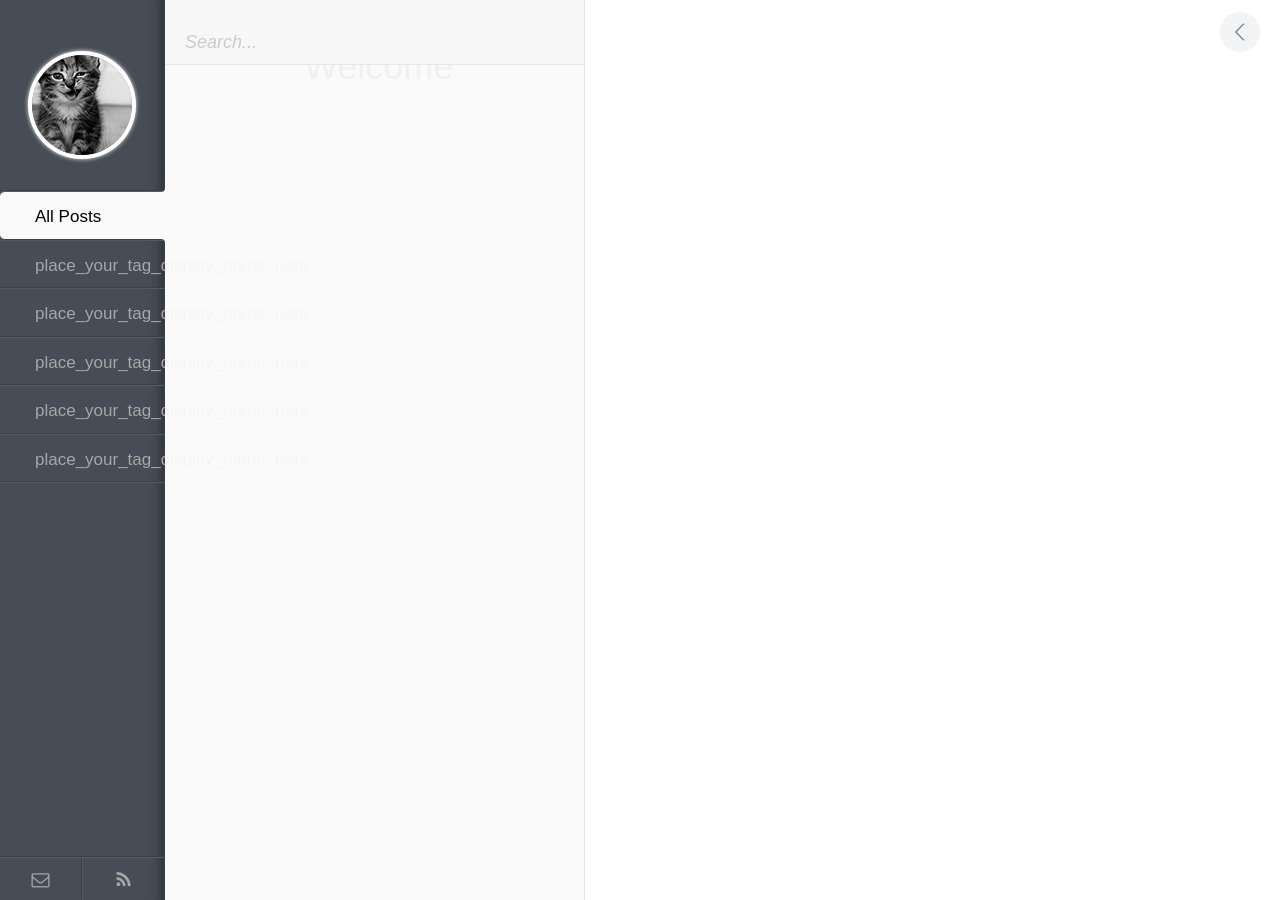
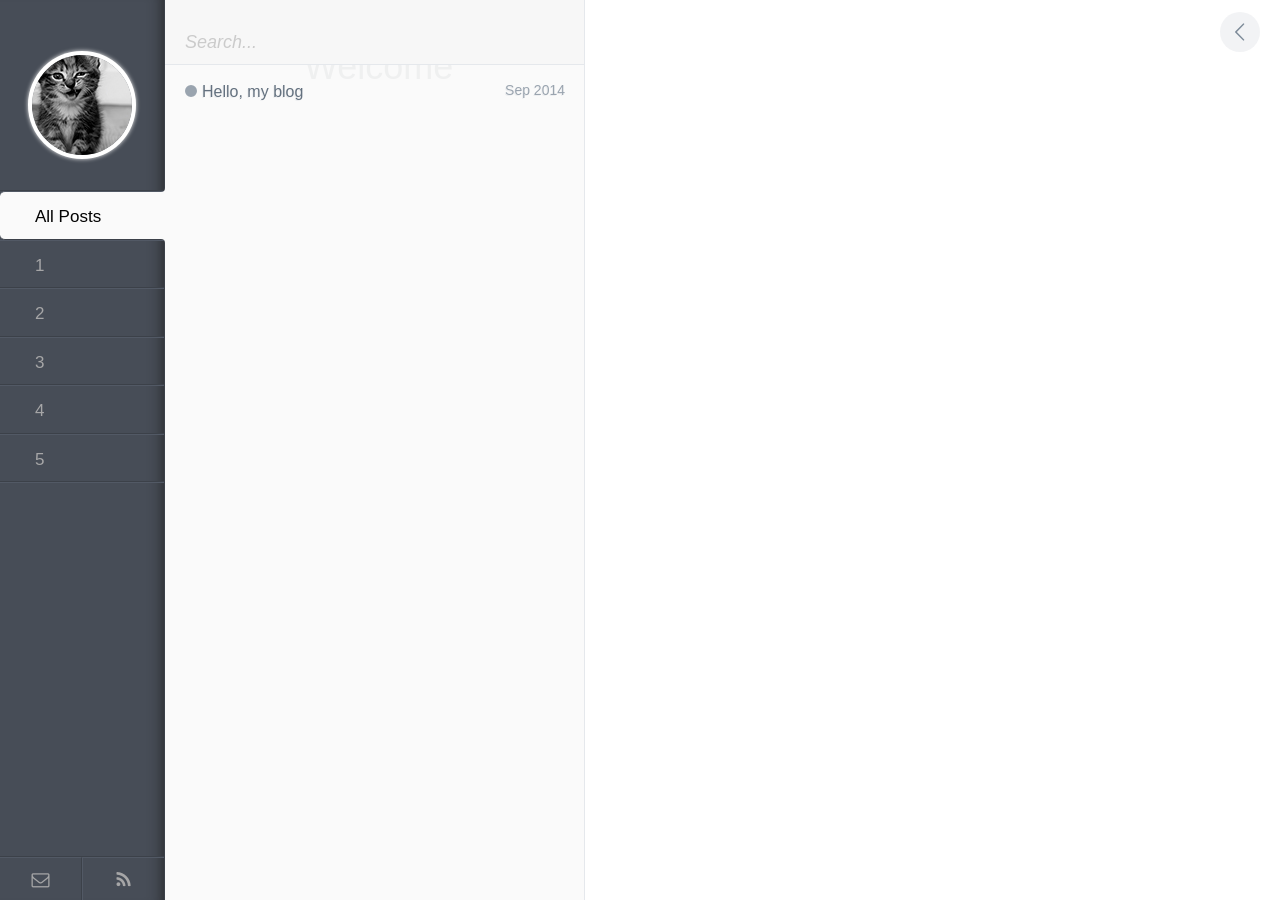
Before and after one commit to iHamsterball/ihamsterball.github.io, a Jekyll site: the page built from index.html, in a window 1280 px wide. Built offline with Jekyll 4.4.1, drawn with Linux system fonts in a browser that asks for light colours.

Commit message:
Almost Done

```diff
--- a/_config.yml
+++ b/_config.yml
@@ -1 +1,3 @@
+baseurl: /
 pygments: true
+encode: UTF-8
--- a/_layouts/index.html
+++ b/_layouts/index.html
@@ -8,6 +8,7 @@
     <title>{{ page.title }}</title>
     <meta name="description" content="">
 
+    <link rel="icon" href="/assets/icon/148.ico">
     <link rel="stylesheet" type="text/css" href="/assets/css/style.css">
   </head>
   <body>
@@ -17,15 +18,15 @@
 
         <ul id="tags__ul">
           <li id="js-label1" class="tags__li tags-btn active">All Posts</li>
-          <li id="js-label2" class="tags__li tags-btn">place_your_tag_display_name_here</li>
-          <li id="js-label3" class="tags__li tags-btn">place_your_tag_display_name_here</li>
-          <li id="js-label4" class="tags__li tags-btn">place_your_tag_display_name_here</li>
-          <li id="js-label5" class="tags__li tags-btn">place_your_tag_display_name_here</li>
-          <li id="js-label6" class="tags__li tags-btn">place_your_tag_display_name_here</li>
+          <li id="js-label2" class="tags__li tags-btn">1</li>
+          <li id="js-label3" class="tags__li tags-btn">2</li>
+          <li id="js-label4" class="tags__li tags-btn">3</li>
+          <li id="js-label5" class="tags__li tags-btn">4</li>
+          <li id="js-label6" class="tags__li tags-btn">5</li>
         </ul>
 
         <div id="tags__bottom">
-          <a href="mailto:place_your_email_address_here" id="icon-email" class="tags-btn fontello"></a>
+          <a href="mailto:&#104;&#97;&#109;&#115;&#116;&#101;&#114;&#98;&#97;&#108;&#108;&#64;&#102;&#111;&#120;&#109;&#97;&#105;&#108;&#46;&#99;&#111;&#109;" id="icon-email" class="tags-btn fontello"></a>
           <a href="/rss.xml" id="icon-feed" class="tags-btn fontello"></a>
         </div>
       </nav> <!-- end #tags -->
--- /dev/null
+++ b/_posts/2014-09-24-first-post.markdown
@@ -0,0 +1,5 @@
+---
+layout: post
+title: "Hello, my blog"
+---
+This is the first passage.
--- a/assets/js/script.js
+++ b/assets/js/script.js
@@ -12,11 +12,11 @@ if ($(window).width() <= 1280) {
 
 // Variables
     tag1       = $('.pl__all'),
-    tag2       = $('.place_your_tag_name_here'),
-    tag3       = $('.place_your_tag_name_here'),
-    tag4       = $('.place_your_tag_name_here'),
-    tag5       = $('.place_your_tag_name_here'),
-    tag6       = $('.place_your_tag_name_here');
+    tag2       = $('.Tag1'),
+    tag3       = $('.Tag2'),
+    tag4       = $('.Tag3'),
+    tag5       = $('.Tag4'),
+    tag6       = $('.Tag5');
 var sidebar    = $('#sidebar'),
     container  = $('#post'),
     content    = $('#pjax'),
```
Also changed, not shown: assets/icon/148.ico (added).
